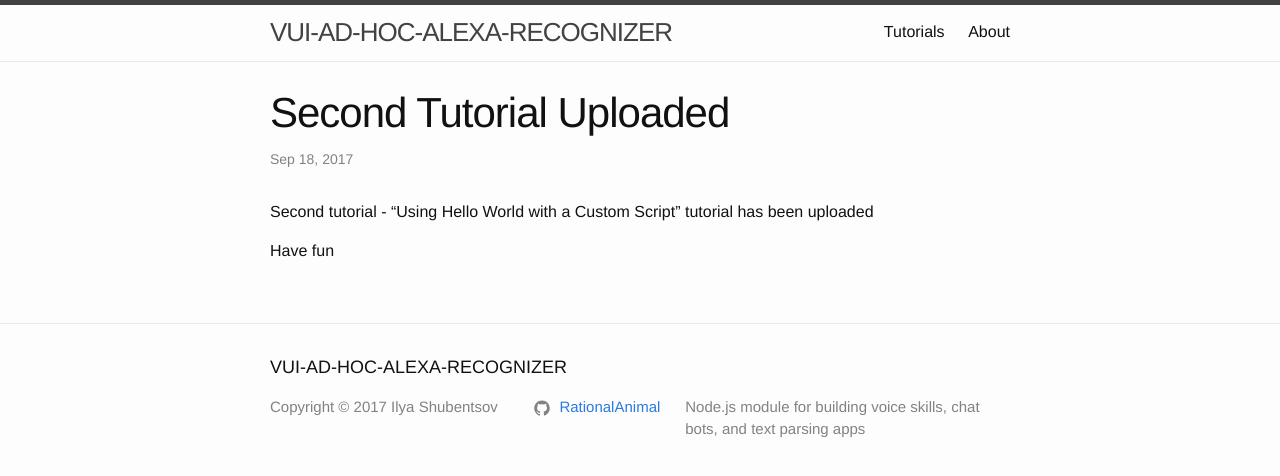
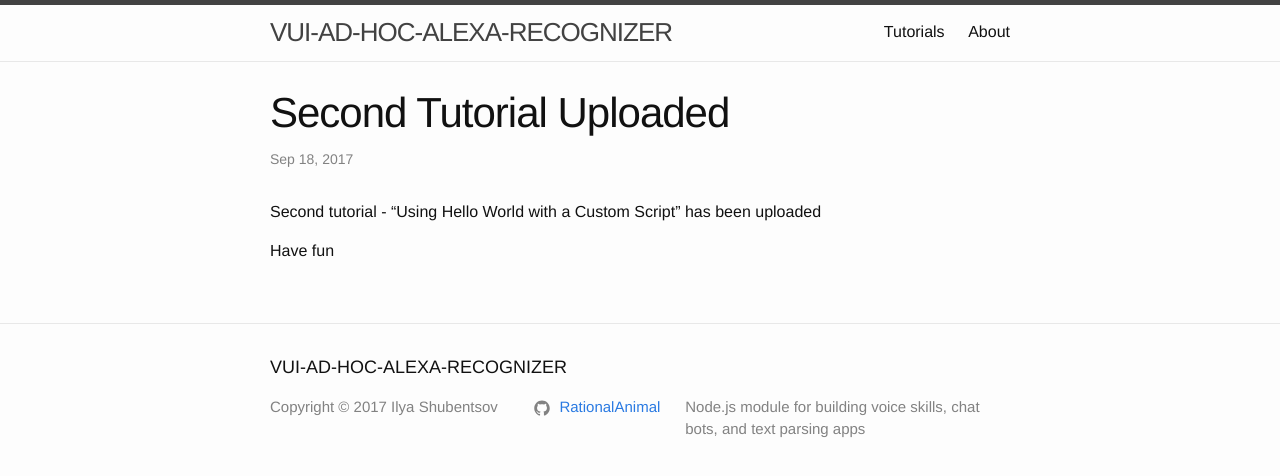
Before and after one commit to RationalAnimal/vui-ad-hoc-alexa-recognizer, a Jekyll site: the page built from _posts/2017-09-18-second-tutorial.markdown, in a window 1280 px wide. Shown: the top 476 px of the page. Built offline with Jekyll 4.4.1, drawn with Linux system fonts in a browser that asks for light colours.

Commit message:
added/updated posts

```diff
--- a/_posts/2017-09-18-second-tutorial.markdown
+++ b/_posts/2017-09-18-second-tutorial.markdown
@@ -4,6 +4,6 @@ title:  "Second Tutorial Uploaded"
 date:   2017-09-18 06:00:00 -0400
 categories: welcome
 ---
-Second tutorial - "Using Hello World with a Custom Script" tutorial has been uploaded
+Second tutorial - "Using Hello World with a Custom Script" has been uploaded
 
 Have fun
```
Also changed, not shown: _posts/2017-09-18-third-tutorial.markdown (added, +9 -0 lines), _posts/2017-09-19-fourth-tutorial.markdown (added, +9 -0 lines).
